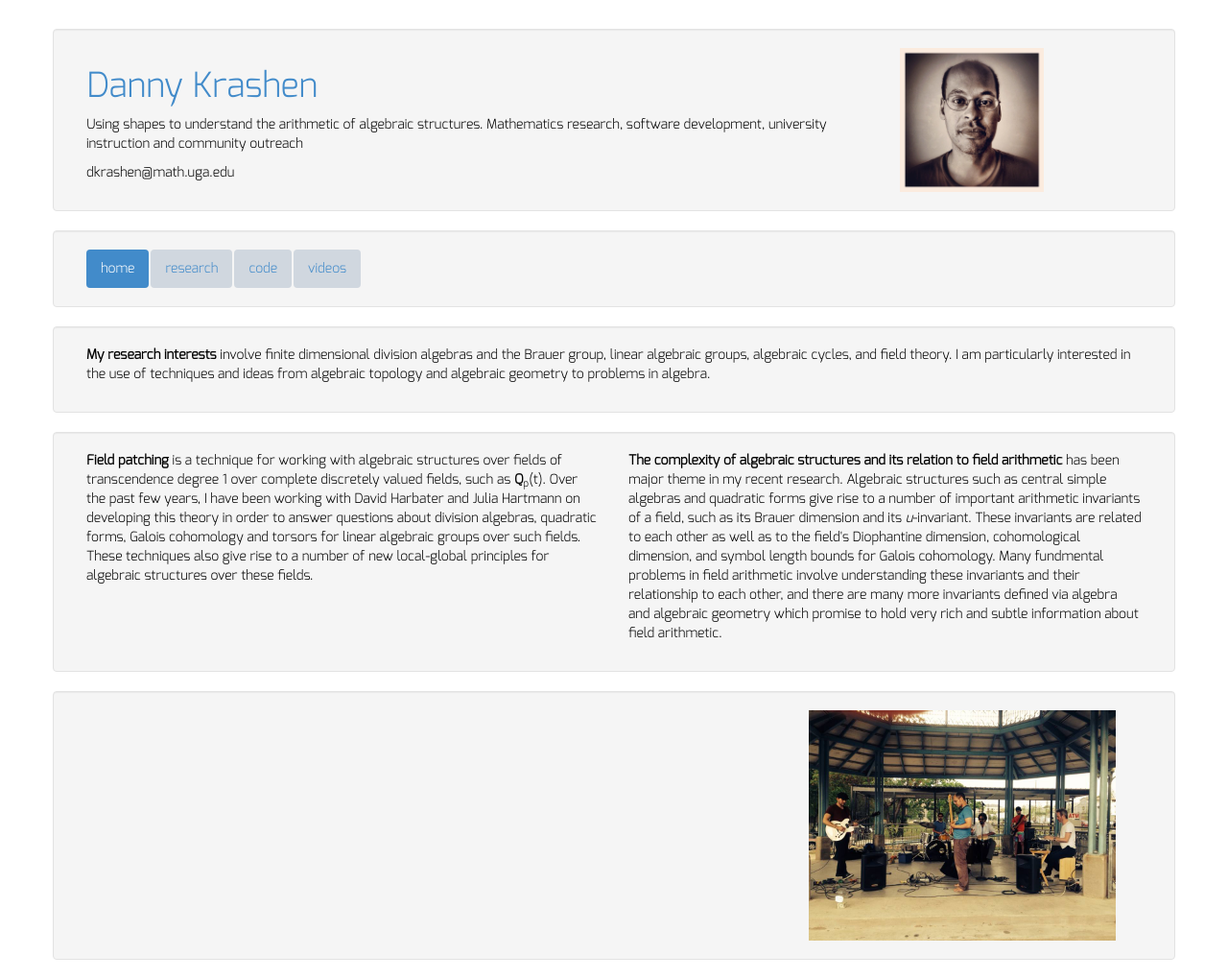
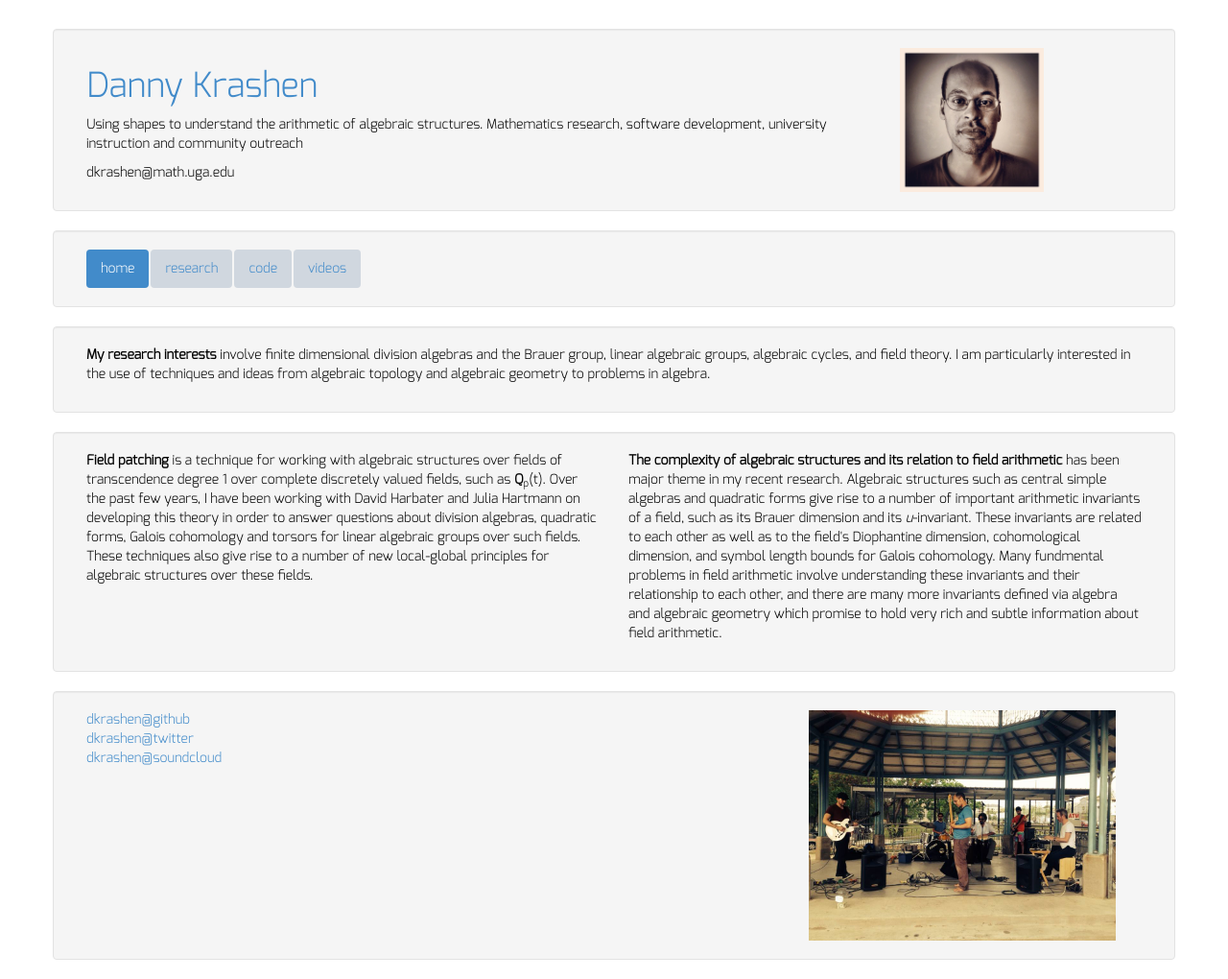
Before and after one commit to dkrashen/dkrashen.github.io, a Jekyll site: the page built from index.html, in a window 1280 px wide. Shown: the whole page at 96% size. Built offline with Jekyll 4.4.1, drawn with Linux system fonts in a browser that asks for light colours.

Commit message:
removing includes from mylinks, debugging

```diff
--- a/_includes/actionfoot.html
+++ b/_includes/actionfoot.html
@@ -1,7 +1,7 @@
 <div class="row footer-row well">
 
 	<div class="col-md-8">
-<!--		{% include mylinks.html %}   -->
+		{% include mylinks.html %}
 	</div>
 
 	<div class="col-md-4">
--- a/_includes/mylinks.html
+++ b/_includes/mylinks.html
@@ -1,6 +1,5 @@
 <dl>
 {% if site.github_username %}
-<dt>{% include githubicon.html %}</dt>
 <dd>
 	<a href="https://github.com/{{ site.github_username }}">
 		{{ site.github_username }}@github
@@ -8,7 +7,6 @@
 </dd>
 {% endif %}
 {% if site.twitter_username %}
-<dt>{% include twittericon.html %}</dt>
 <dd>
 	<a href="https://twitter.com/{{ site.twitter_username }}">
 		{{ site.twitter_username }}@twitter
@@ -16,7 +14,6 @@
 </dd>
 {% endif %}
 {% if site.soundcloud_username %}
-<dt>{% include soundcloudicon.html %}</dt>
 <dd>
 	<a href="https://soundcloud.com/{{ site.soundcloud_username }}">
 		{{ site.soundcloud_username }}@soundcloud
```
